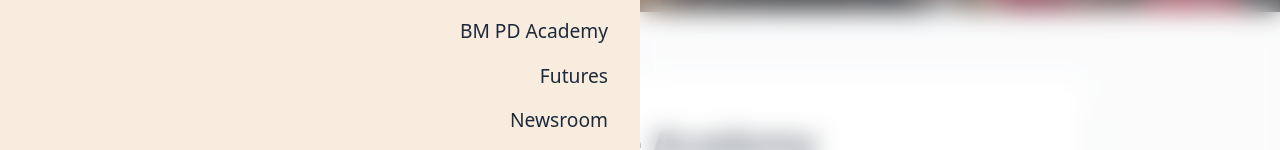
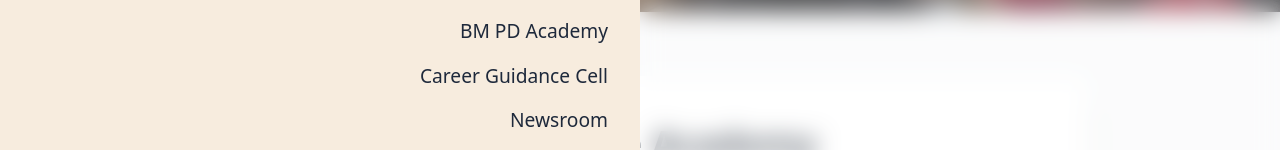
Before and after one commit to BM-Landing-Page/FrontEnd, a Next.js app: page /abouttheacademy in a window 1280 px wide. Both pictures are taken after a click on the element 1234 px from the left and 34 px from the top of the page. Shown: the part 436-586 px from the top of the page. Built offline with nearby package versions, Linux system fonts and the light colour scheme.

Commit message:
`Update NAV_ITEMS array with new label and subItems`

```diff
--- a/src/components/ui/FullScreenNav.tsx
+++ b/src/components/ui/FullScreenNav.tsx
@@ -38,11 +38,11 @@ const NAV_ITEMS = [
     ],
   },
   {
-    label: "Futures",
+    label: "Career Guidance Cell",
     subItems: [
-      "Career Counselling",
+      "What we do?",
+      "CIALFO",
       "Career Quest",
-      "CIALFO",
     ],
   },
   { label: "Newsroom", subItems: ["School Updates", "Student Achievements", "Thought Pieces", "BM Gazette"] },
```
